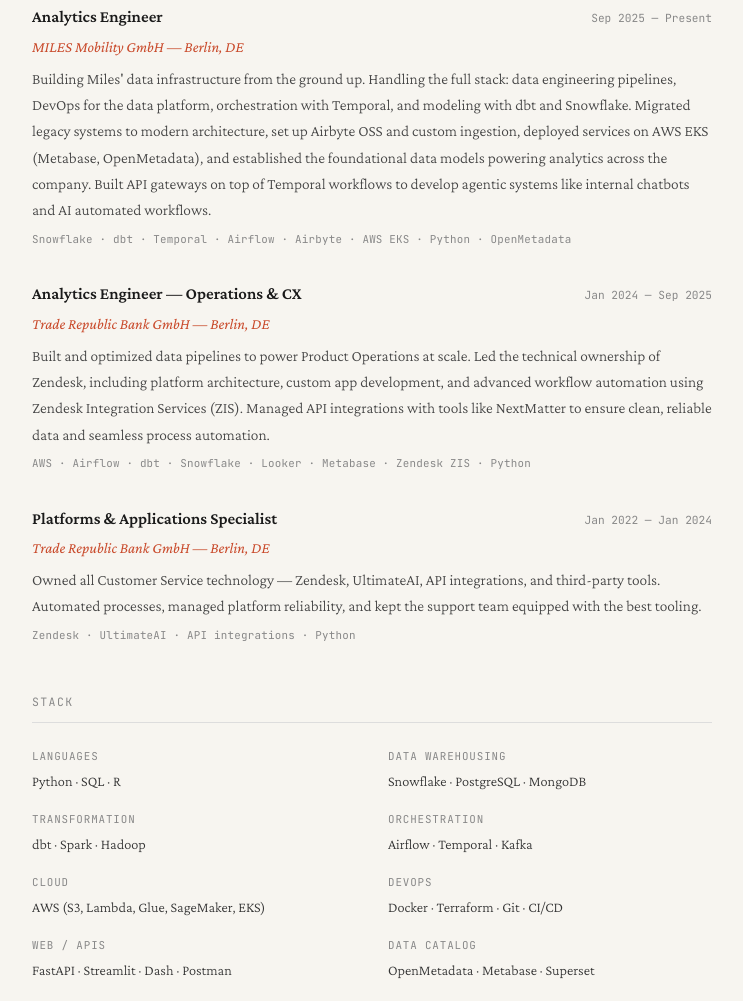
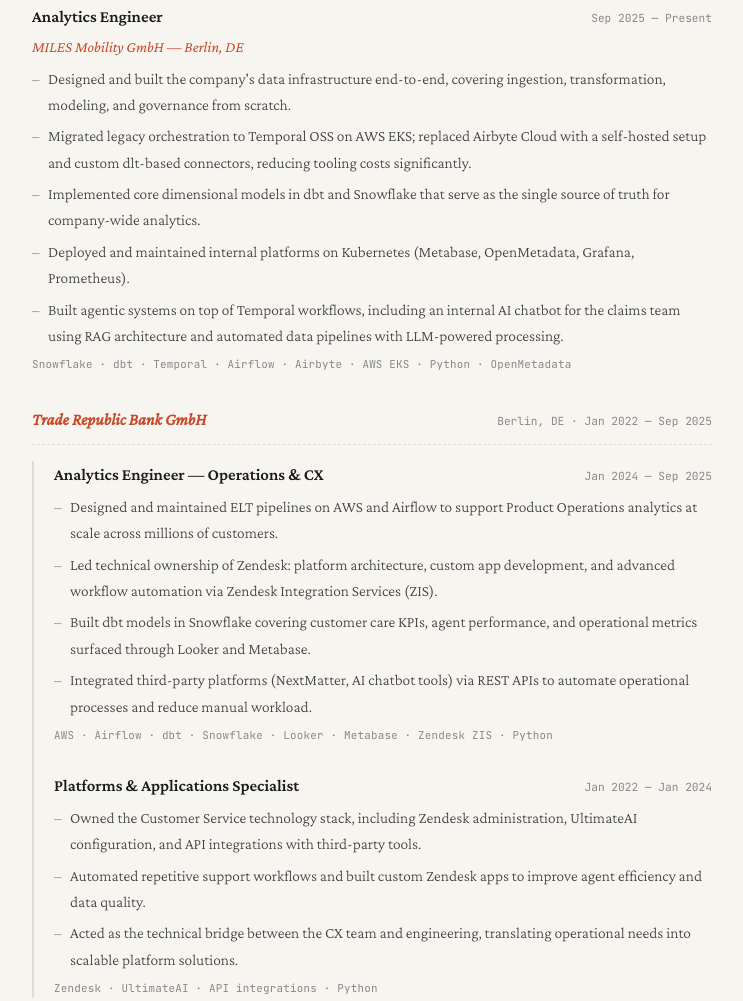
Before and after one commit to tbs89/tbs89, a plain HTML site: page index.html in a window 1280 px wide. Shown: the part 446-1447 px from the top of the page, without its empty margins (268-1011 px from the left). Drawn offline with nearby package versions, Linux system fonts and the light colour scheme.

Commit message:
Update index.html

```diff
--- a/index.html
+++ b/index.html
@@ -109,6 +109,48 @@
       margin-bottom: 32px;
     }
 
+    /* Company group (multiple roles at same company) */
+    .company-group {
+      margin-bottom: 36px;
+    }
+
+    .company-group-header {
+      display: flex;
+      justify-content: space-between;
+      align-items: baseline;
+      gap: 12px;
+      flex-wrap: wrap;
+      padding-bottom: 10px;
+      margin-bottom: 16px;
+      border-bottom: 1px dashed var(--border);
+    }
+
+    .company-group-name {
+      font-weight: 600;
+      font-size: 1.05rem;
+      color: var(--accent);
+      font-style: italic;
+    }
+
+    .company-group-location {
+      font-family: 'JetBrains Mono', monospace;
+      font-size: 0.7rem;
+      color: var(--muted);
+    }
+
+    .company-group-roles {
+      padding-left: 20px;
+      border-left: 2px solid var(--border);
+    }
+
+    .sub-entry {
+      margin-bottom: 28px;
+    }
+
+    .sub-entry:last-child {
+      margin-bottom: 0;
+    }
+
     .entry-header {
       display: flex;
       justify-content: space-between;
@@ -141,6 +183,28 @@
       font-weight: 300;
       font-size: 0.97rem;
       color: #444;
+    }
+
+    .entry-bullets {
+      list-style: none;
+      padding: 0;
+      margin: 4px 0 0;
+    }
+
+    .entry-bullets li {
+      font-weight: 300;
+      font-size: 0.97rem;
+      color: #444;
+      padding-left: 16px;
+      position: relative;
+      margin-bottom: 5px;
+    }
+
+    .entry-bullets li::before {
+      content: '–';
+      position: absolute;
+      left: 0;
+      color: var(--muted);
     }
 
     .stack {
@@ -237,28 +301,51 @@
         <span class="entry-period">Sep 2025 — Present</span>
       </div>
       <div class="entry-company">MILES Mobility GmbH — Berlin, DE</div>
-      <p class="entry-desc">Building Miles' data infrastructure from the ground up. Handling the full stack: data engineering pipelines, DevOps for the data platform, orchestration with Temporal, and modeling with dbt and Snowflake. Migrated legacy systems to modern architecture, set up Airbyte OSS and custom ingestion, deployed services on AWS EKS (Metabase, OpenMetadata), and established the foundational data models powering analytics across the company. Built API gateways on top of Temporal workflows to develop agentic systems like internal chatbots and AI automated workflows.</p>
+      <ul class="entry-bullets">
+        <li>Designed and built the company's data infrastructure end-to-end, covering ingestion, transformation, modeling, and governance from scratch.</li>
+        <li>Migrated legacy orchestration to Temporal OSS on AWS EKS; replaced Airbyte Cloud with a self-hosted setup and custom dlt-based connectors, reducing tooling costs significantly.</li>
+        <li>Implemented core dimensional models in dbt and Snowflake that serve as the single source of truth for company-wide analytics.</li>
+        <li>Deployed and maintained internal platforms on Kubernetes (Metabase, OpenMetadata, Grafana, Prometheus).</li>
+        <li>Built agentic systems on top of Temporal workflows, including an internal AI chatbot for the claims team using RAG architecture and automated data pipelines with LLM-powered processing.</li>
+      </ul>
       <p class="stack">Snowflake · dbt · Temporal · Airflow · Airbyte · AWS EKS · Python · OpenMetadata</p>
     </div>
 
-    <div class="entry">
+    <div class="company-group">
+      <div class="company-group-header">
+        <span class="company-group-name">Trade Republic Bank GmbH</span>
+        <span class="company-group-location">Berlin, DE · Jan 2022 — Sep 2025</span>
+      </div>
+      <div class="company-group-roles">
+
+        <div class="entry sub-entry">
           <div class="entry-header">
             <span class="entry-title">Analytics Engineer — Operations & CX</span>
             <span class="entry-period">Jan 2024 — Sep 2025</span>
           </div>
-      <div class="entry-company">Trade Republic Bank GmbH — Berlin, DE</div>
-      <p class="entry-desc">Built and optimized data pipelines to power Product Operations at scale. Led the technical ownership of Zendesk, including platform architecture, custom app development, and advanced workflow automation using Zendesk Integration Services (ZIS). Managed API integrations with tools like NextMatter to ensure clean, reliable data and seamless process automation.</p>
+          <ul class="entry-bullets">
+            <li>Designed and maintained ELT pipelines on AWS and Airflow to support Product Operations analytics at scale across millions of customers.</li>
+            <li>Led technical ownership of Zendesk: platform architecture, custom app development, and advanced workflow automation via Zendesk Integration Services (ZIS).</li>
+            <li>Built dbt models in Snowflake covering customer care KPIs, agent performance, and operational metrics surfaced through Looker and Metabase.</li>
+            <li>Integrated third-party platforms (NextMatter, AI chatbot tools) via REST APIs to automate operational processes and reduce manual workload.</li>
+          </ul>
           <p class="stack">AWS · Airflow · dbt · Snowflake · Looker · Metabase · Zendesk ZIS · Python</p>
         </div>
 
-    <div class="entry">
+        <div class="entry sub-entry">
           <div class="entry-header">
             <span class="entry-title">Platforms & Applications Specialist</span>
             <span class="entry-period">Jan 2022 — Jan 2024</span>
           </div>
-      <div class="entry-company">Trade Republic Bank GmbH — Berlin, DE</div>
-      <p class="entry-desc">Owned all Customer Service technology — Zendesk, UltimateAI, API integrations, and third-party tools. Automated processes, managed platform reliability, and kept the support team equipped with the best tooling.</p>
+          <ul class="entry-bullets">
+            <li>Owned the Customer Service technology stack, including Zendesk administration, UltimateAI configuration, and API integrations with third-party tools.</li>
+            <li>Automated repetitive support workflows and built custom Zendesk apps to improve agent efficiency and data quality.</li>
+            <li>Acted as the technical bridge between the CX team and engineering, translating operational needs into scalable platform solutions.</li>
+          </ul>
           <p class="stack">Zendesk · UltimateAI · API integrations · Python</p>
+        </div>
+
+      </div>
     </div>
   </section>
 
@@ -307,11 +394,38 @@
         <span class="edu-title">Bachelor of Science — Applied Data Science</span>
       </div>
       <div class="edu-school">Universitat Oberta de Catalunya (UOC)</div>
+      <p class="entry-desc" style="margin-top: 6px;">Covering the full data science stack: statistics & probability, machine learning, deep learning, NLP, data mining, and big data. Strong foundations in Python, R, SQL, and linear algebra, with applied coursework in customer analytics, A/B testing, and multivariate analysis.</p>
     </div>
   </section>
 
+  <section>
+    <h2>Volunteer</h2>
+    <div class="entry">
+      <div class="entry-header">
+        <span class="entry-title">Data Analytics Instructor</span>
+        <span class="entry-period">Nov 2023 — Jun 2024</span>
+      </div>
+      <div class="entry-company">ReDI School of Digital Integration</div>
+      <p class="entry-desc">Taught Python, Statistics, and Machine Learning to newcomers and locals as part of ReDI's free tech education program — a non-profit focused on digital skills and job integration for underrepresented communities in Germany.</p>
+    </div>
+  </section>
+
+  <section>
+    <h2>Languages</h2>
+    <dl class="skills-grid">
+      <div class="skill-group">
+        <dt>Native</dt>
+        <dd>Spanish · Catalan</dd>
+      </div>
+      <div class="skill-group">
+        <dt>Professional</dt>
+        <dd>English · German (C1)</dd>
+      </div>
+    </dl>
+  </section>
+
   <footer>
-    tomas baidal · berlin · updated 2025
+    tomas baidal · berlin · updated 2026
   </footer>
 
 </main>
```
Lines whose indentation alone changed are shown as unchanged.
